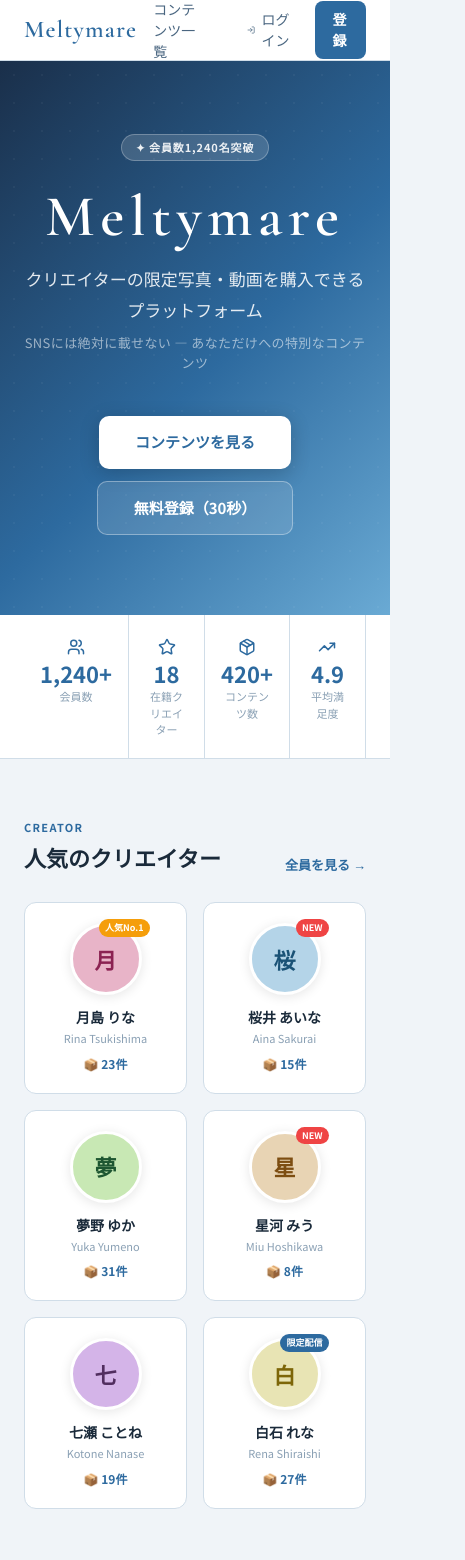
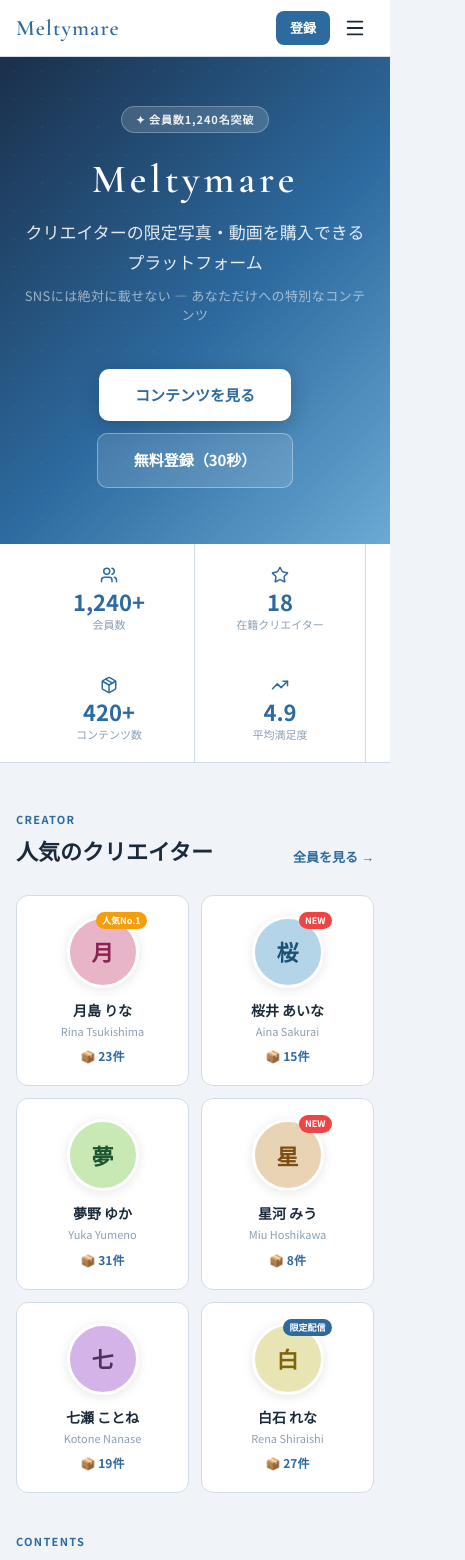
Before and after one commit to 0921takumi/Meltymare, a Next.js app: page / in a window 390 px wide. Shown: the top 1560 px of the page, 465 px wide, since content can reach past the window. Built offline with nearby package versions, Linux system fonts and the light colour scheme.

Commit message:
Fix: mobile responsive layout - header hamburger menu, grid breakpoints
Co-Authored-By: Claude Sonnet 4.6 <noreply@anthropic.com>

```diff
--- a/app/globals.css
+++ b/app/globals.css
@@ -27,3 +27,122 @@ body {
   border-radius: 12px;
   overflow: hidden;
 }
+
+/* ─── レスポンシブグリッド ─────────────────── */
+
+/* TOPページ: キャストグリッド (モバイル2列→デスクトップ6列) */
+.mm-cast-grid {
+  display: grid;
+  grid-template-columns: repeat(2, 1fr);
+  gap: 12px;
+}
+@media (min-width: 480px) {
+  .mm-cast-grid { grid-template-columns: repeat(3, 1fr); gap: 14px; }
+}
+@media (min-width: 768px) {
+  .mm-cast-grid { grid-template-columns: repeat(4, 1fr); gap: 16px; }
+}
+@media (min-width: 1024px) {
+  .mm-cast-grid { grid-template-columns: repeat(6, 1fr); gap: 16px; }
+}
+
+/* TOPページ: コンテンツグリッド (モバイル2列→デスクトップ4列) */
+.mm-content-grid {
+  display: grid;
+  grid-template-columns: repeat(2, 1fr);
+  gap: 10px;
+}
+@media (min-width: 640px) {
+  .mm-content-grid { grid-template-columns: repeat(3, 1fr); gap: 14px; }
+}
+@media (min-width: 1024px) {
+  .mm-content-grid { grid-template-columns: repeat(4, 1fr); gap: 18px; }
+}
+
+/* STATSバー (モバイル2x2→デスクトップ4列) */
+.mm-stats-grid {
+  display: grid;
+  grid-template-columns: repeat(2, 1fr);
+}
+@media (min-width: 640px) {
+  .mm-stats-grid { grid-template-columns: repeat(4, 1fr); }
+}
+
+/* HOW TOグリッド */
+.mm-howto-grid {
+  display: grid;
+  grid-template-columns: 1fr;
+  gap: 16px;
+}
+@media (min-width: 640px) {
+  .mm-howto-grid { grid-template-columns: repeat(3, 1fr); gap: 20px; }
+}
+
+/* 安心ポイントグリッド */
+.mm-trust-grid {
+  display: grid;
+  grid-template-columns: 1fr 1fr;
+  gap: 16px;
+}
+@media (min-width: 640px) {
+  .mm-trust-grid { grid-template-columns: repeat(4, 1fr); }
+}
+
+/* ─── ヘッダー ─────────────────── */
+.mm-header-nav {
+  display: none;
+}
+@media (min-width: 640px) {
+  .mm-header-nav { display: flex; align-items: center; gap: 8px; }
+}
+
+.mm-header-nav-mobile {
+  display: flex;
+  align-items: center;
+  gap: 6px;
+}
+@media (min-width: 640px) {
+  .mm-header-nav-mobile { display: none; }
+}
+
+/* ─── クリエイターダッシュボード ─────────────────── */
+.mm-creator-stats {
+  display: grid;
+  grid-template-columns: repeat(2, 1fr);
+  gap: 10px;
+}
+@media (min-width: 640px) {
+  .mm-creator-stats { grid-template-columns: repeat(3, 1fr); gap: 14px; }
+}
+@media (min-width: 900px) {
+  .mm-creator-stats { grid-template-columns: repeat(5, 1fr); gap: 14px; }
+}
+
+/* ─── テーブルスクロール ─────────────────── */
+.mm-table-wrap {
+  overflow-x: auto;
+  -webkit-overflow-scrolling: touch;
+}
+
+/* ─── モバイルパディング調整 ─────────────────── */
+.mm-page-pad {
+  padding: 24px 16px;
+}
+@media (min-width: 640px) {
+  .mm-page-pad { padding: 40px 24px; }
+}
+
+/* ─── ヒーローセクション ─────────────────── */
+.mm-hero {
+  padding: 48px 20px 56px;
+}
+@media (min-width: 640px) {
+  .mm-hero { padding: 72px 24px 80px; }
+}
+
+.mm-hero h1 {
+  font-size: 40px;
+}
+@media (min-width: 640px) {
+  .mm-hero h1 { font-size: 58px; }
+}
--- a/app/page.tsx
+++ b/app/page.tsx
@@ -43,9 +43,9 @@ export default function HomePage() {
       <Header user={null} />
 
       {/* ━━━ HERO ━━━ */}
-      <section style={{
+      <section className="mm-hero" style={{
         background: 'linear-gradient(135deg, #1a2f4a 0%, #2d6a9f 55%, #6aaad4 100%)',
-        padding: '72px 24px 80px', textAlign: 'center', position: 'relative', overflow: 'hidden',
+        textAlign: 'center', position: 'relative', overflow: 'hidden',
       }}>
         <div style={{ position: 'absolute', inset: 0, opacity: 0.04,
           backgroundImage: 'radial-gradient(circle, white 1px, transparent 1px)', backgroundSize: '28px 28px' }} />
@@ -57,8 +57,8 @@ export default function HomePage() {
               ✦ 会員数1,240名突破
             </span>
           </div>
-          <h1 style={{ fontFamily: 'Cormorant Garamond, serif', fontSize: 58, fontWeight: 600,
-            color: 'white', letterSpacing: '0.1em', marginBottom: 16, lineHeight: 1.1 }}>Meltymare</h1>
+          <h1 className="mm-hero" style={{ fontFamily: 'Cormorant Garamond, serif', fontWeight: 600,
+            color: 'white', letterSpacing: '0.1em', marginBottom: 16, lineHeight: 1.1, padding: 0 }}>Meltymare</h1>
           <p style={{ fontSize: 17, color: 'rgba(255,255,255,0.88)', marginBottom: 8, lineHeight: 1.8, fontWeight: 500 }}>
             クリエイターの限定写真・動画を購入できるプラットフォーム
           </p>
@@ -78,8 +78,7 @@ export default function HomePage() {
 
       {/* ━━━ STATS ━━━ */}
       <section style={{ background: 'white', borderBottom: '1px solid var(--mm-border)' }}>
-        <div style={{ maxWidth: 900, margin: '0 auto', padding: '0 24px',
-          display: 'grid', gridTemplateColumns: 'repeat(4, 1fr)' }}>
+        <div className="mm-stats-grid" style={{ maxWidth: 900, margin: '0 auto', padding: '0 24px' }}>
           {STATS.map(({ icon: Icon, value, label }) => (
             <div key={label} style={{ padding: '20px 16px', textAlign: 'center', borderRight: '1px solid var(--mm-border)' }}>
               <Icon size={18} color="var(--mm-primary)" style={{ marginBottom: 6, display: 'inline-block' }} />
@@ -91,7 +90,7 @@ export default function HomePage() {
       </section>
 
       {/* ━━━ 人気キャスト ━━━ */}
-      <section style={{ maxWidth: 1100, margin: '0 auto', padding: '60px 24px 0' }}>
+      <section style={{ maxWidth: 1100, margin: '0 auto', padding: '48px 16px 0' }}>
         <div style={{ display: 'flex', alignItems: 'flex-end', justifyContent: 'space-between', marginBottom: 28 }}>
           <div>
             <p style={{ fontSize: 11, fontWeight: 700, color: 'var(--mm-primary)', letterSpacing: '0.12em', marginBottom: 6 }}>CREATOR</p>
@@ -99,7 +98,7 @@ export default function HomePage() {
           </div>
           <Link href="/contents" style={{ fontSize: 13, color: 'var(--mm-primary)', textDecoration: 'none', fontWeight: 600 }}>全員を見る →</Link>
         </div>
-        <div style={{ display: 'grid', gridTemplateColumns: 'repeat(auto-fill, minmax(160px, 1fr))', gap: 16 }}>
+        <div className="mm-cast-grid">
           {MOCK_CASTS.map(cast => (
             <Link key={cast.id} href="/contents" style={{ textDecoration: 'none' }}>
               <div className="mm-card" style={{ padding: '20px 16px', textAlign: 'center', cursor: 'pointer' }}>
@@ -127,7 +126,7 @@ export default function HomePage() {
       </section>
 
       {/* ━━━ 新着コンテンツ ━━━ */}
-      <section style={{ maxWidth: 1100, margin: '0 auto', padding: '56px 24px 0' }}>
+      <section style={{ maxWidth: 1100, margin: '0 auto', padding: '40px 16px 0' }}>
         <div style={{ display: 'flex', alignItems: 'flex-end', justifyContent: 'space-between', marginBottom: 28 }}>
           <div>
             <p style={{ fontSize: 11, fontWeight: 700, color: 'var(--mm-primary)', letterSpacing: '0.12em', marginBottom: 6 }}>CONTENTS</p>
@@ -135,7 +134,7 @@ export default function HomePage() {
           </div>
           <Link href="/contents" style={{ fontSize: 13, color: 'var(--mm-primary)', textDecoration: 'none', fontWeight: 600 }}>もっと見る →</Link>
         </div>
-        <div style={{ display: 'grid', gridTemplateColumns: 'repeat(auto-fill, minmax(220px, 1fr))', gap: 18 }}>
+        <div className="mm-content-grid">
           {MOCK_CONTENTS.map(item => {
             const remain = item.stock ? item.stock - item.sold : null
             const soldOut = remain !== null && remain <= 0
@@ -186,7 +185,7 @@ export default function HomePage() {
           <p style={{ fontSize: 11, fontWeight: 700, color: 'var(--mm-primary)', letterSpacing: '0.12em', marginBottom: 8 }}>HOW TO</p>
           <h2 style={{ fontSize: 22, fontWeight: 700 }}>ご利用の流れ</h2>
         </div>
-        <div style={{ display: 'grid', gridTemplateColumns: 'repeat(auto-fit, minmax(220px, 1fr))', gap: 20 }}>
+        <div className="mm-howto-grid">
           {HOW_TO.map((step, i) => (
             <div key={i} className="mm-card" style={{ padding: '28px 24px', textAlign: 'center', position: 'relative' }}>
               <span style={{ fontFamily: 'Cormorant Garamond, serif', fontSize: 40, fontWeight: 600,
@@ -203,7 +202,7 @@ export default function HomePage() {
       <section style={{ maxWidth: 900, margin: '60px auto 0', padding: '0 24px' }}>
         <div style={{ background: 'white', border: '1px solid var(--mm-border)', borderRadius: 16, padding: '36px 32px' }}>
           <h2 style={{ fontSize: 18, fontWeight: 700, textAlign: 'center', marginBottom: 28 }}>🔒 安心・安全のプラットフォーム</h2>
-          <div style={{ display: 'grid', gridTemplateColumns: 'repeat(auto-fit, minmax(180px, 1fr))', gap: 20 }}>
+          <div className="mm-trust-grid">
             {[
               { icon: '🛡️', text: 'Stripe認定の安全決済' },
               { icon: '🙈', text: '閲覧履歴は完全非公開' },
--- a/components/layout/Header.tsx
+++ b/components/layout/Header.tsx
@@ -1,52 +1,51 @@
 'use client'
 import Link from 'next/link'
-import { ShoppingBag, User, LogIn } from 'lucide-react'
+import { ShoppingBag, User, LogIn, Menu } from 'lucide-react'
+import { useState } from 'react'
 
 interface HeaderProps {
   user?: { display_name: string; role: string } | null
 }
 
 export default function Header({ user }: HeaderProps) {
+  const [menuOpen, setMenuOpen] = useState(false)
+
   return (
-    <header style={{ background: 'white', borderBottom: '1px solid var(--mm-border)' }}>
-      <div style={{ maxWidth: 1100, margin: '0 auto', padding: '0 24px', height: 60, display: 'flex', alignItems: 'center', justifyContent: 'space-between' }}>
+    <header style={{ background: 'white', borderBottom: '1px solid var(--mm-border)', position: 'sticky', top: 0, zIndex: 50 }}>
+      <div style={{ maxWidth: 1100, margin: '0 auto', padding: '0 16px', height: 56, display: 'flex', alignItems: 'center', justifyContent: 'space-between' }}>
 
         {/* Logo */}
         <Link href="/" style={{ textDecoration: 'none' }}>
-          <span style={{ fontFamily: 'Cormorant Garamond, serif', fontSize: 24, fontWeight: 600, color: 'var(--mm-primary)', letterSpacing: '0.05em' }}>
+          <span style={{ fontFamily: 'Cormorant Garamond, serif', fontSize: 22, fontWeight: 600, color: 'var(--mm-primary)', letterSpacing: '0.05em' }}>
             Meltymare
           </span>
         </Link>
 
-        {/* Nav */}
-        <nav style={{ display: 'flex', alignItems: 'center', gap: 8 }}>
-          <Link href="/contents" style={{ padding: '8px 16px', fontSize: 14, color: 'var(--mm-text-sub)', textDecoration: 'none', borderRadius: 8 }}>
+        {/* デスクトップNav */}
+        <nav className="mm-header-nav">
+          <Link href="/contents" style={{ padding: '8px 14px', fontSize: 14, color: 'var(--mm-text-sub)', textDecoration: 'none', borderRadius: 8 }}>
             コンテンツ一覧
           </Link>
-
           {user ? (
             <>
-              <Link href="/mypage" style={{ display: 'flex', alignItems: 'center', gap: 6, padding: '8px 16px', fontSize: 14, color: 'var(--mm-text-sub)', textDecoration: 'none' }}>
-                <ShoppingBag size={16} />
-                マイページ
+              <Link href="/mypage" style={{ display: 'flex', alignItems: 'center', gap: 6, padding: '8px 14px', fontSize: 14, color: 'var(--mm-text-sub)', textDecoration: 'none' }}>
+                <ShoppingBag size={16} />マイページ
               </Link>
               {user.role === 'creator' && (
-                <Link href="/creator/dashboard" style={{ display: 'flex', alignItems: 'center', gap: 6, padding: '8px 16px', fontSize: 13, background: 'var(--mm-primary)', color: 'white', textDecoration: 'none', borderRadius: 8, fontWeight: 600 }}>
-                  <User size={15} />
-                  管理
+                <Link href="/creator/dashboard" style={{ display: 'flex', alignItems: 'center', gap: 6, padding: '8px 14px', fontSize: 13, background: 'var(--mm-primary)', color: 'white', textDecoration: 'none', borderRadius: 8, fontWeight: 600 }}>
+                  <User size={15} />管理
                 </Link>
               )}
               <form action="/api/auth/signout" method="POST">
-                <button type="submit" style={{ padding: '8px 14px', fontSize: 13, color: 'var(--mm-text-muted)', background: 'none', border: 'none', cursor: 'pointer' }}>
+                <button type="submit" style={{ padding: '8px 12px', fontSize: 13, color: 'var(--mm-text-muted)', background: 'none', border: 'none', cursor: 'pointer' }}>
                   ログアウト
                 </button>
               </form>
             </>
           ) : (
             <>
-              <Link href="/auth/login" style={{ display: 'flex', alignItems: 'center', gap: 6, padding: '8px 16px', fontSize: 14, color: 'var(--mm-text-sub)', textDecoration: 'none' }}>
-                <LogIn size={16} />
-                ログイン
+              <Link href="/auth/login" style={{ display: 'flex', alignItems: 'center', gap: 6, padding: '8px 14px', fontSize: 14, color: 'var(--mm-text-sub)', textDecoration: 'none' }}>
+                <LogIn size={16} />ログイン
               </Link>
               <Link href="/auth/signup" style={{ padding: '8px 18px', fontSize: 14, background: 'var(--mm-primary)', color: 'white', textDecoration: 'none', borderRadius: 8, fontWeight: 600 }}>
                 登録
@@ -54,7 +53,49 @@ export default function Header({ user }: HeaderProps) {
             </>
           )}
         </nav>
+
+        {/* モバイルNav */}
+        <div className="mm-header-nav-mobile">
+          {!user && (
+            <Link href="/auth/signup" style={{ padding: '7px 14px', fontSize: 13, background: 'var(--mm-primary)', color: 'white', textDecoration: 'none', borderRadius: 8, fontWeight: 600 }}>
+              登録
+            </Link>
+          )}
+          <button onClick={() => setMenuOpen(!menuOpen)} style={{ padding: 8, background: 'none', border: 'none', cursor: 'pointer', display: 'flex', alignItems: 'center' }}>
+            <Menu size={22} color="var(--mm-text)" />
+          </button>
+        </div>
       </div>
+
+      {/* モバイルドロワーメニュー */}
+      {menuOpen && (
+        <div style={{ background: 'white', borderTop: '1px solid var(--mm-border)', padding: '12px 16px 20px' }}>
+          <Link href="/contents" onClick={() => setMenuOpen(false)} style={{ display: 'block', padding: '12px 0', fontSize: 15, color: 'var(--mm-text)', textDecoration: 'none', borderBottom: '1px solid var(--mm-border)' }}>
+            コンテンツ一覧
+          </Link>
+          {user ? (
+            <>
+              <Link href="/mypage" onClick={() => setMenuOpen(false)} style={{ display: 'flex', alignItems: 'center', gap: 8, padding: '12px 0', fontSize: 15, color: 'var(--mm-text)', textDecoration: 'none', borderBottom: '1px solid var(--mm-border)' }}>
+                <ShoppingBag size={17} />マイページ
+              </Link>
+              {user.role === 'creator' && (
+                <Link href="/creator/dashboard" onClick={() => setMenuOpen(false)} style={{ display: 'flex', alignItems: 'center', gap: 8, padding: '12px 0', fontSize: 15, color: 'var(--mm-primary)', fontWeight: 700, textDecoration: 'none', borderBottom: '1px solid var(--mm-border)' }}>
+                  <User size={17} />クリエイター管理
+                </Link>
+              )}
+              <form action="/api/auth/signout" method="POST" style={{ marginTop: 8 }}>
+                <button type="submit" style={{ padding: '10px 0', fontSize: 14, color: '#dc2626', background: 'none', border: 'none', cursor: 'pointer', width: '100%', textAlign: 'left' }}>
+                  ログアウト
+                </button>
+              </form>
+            </>
+          ) : (
+            <Link href="/auth/login" onClick={() => setMenuOpen(false)} style={{ display: 'flex', alignItems: 'center', gap: 8, padding: '12px 0', fontSize: 15, color: 'var(--mm-text)', textDecoration: 'none' }}>
+              <LogIn size={17} />ログイン
+            </Link>
+          )}
+        </div>
+      )}
     </header>
   )
 }
```
